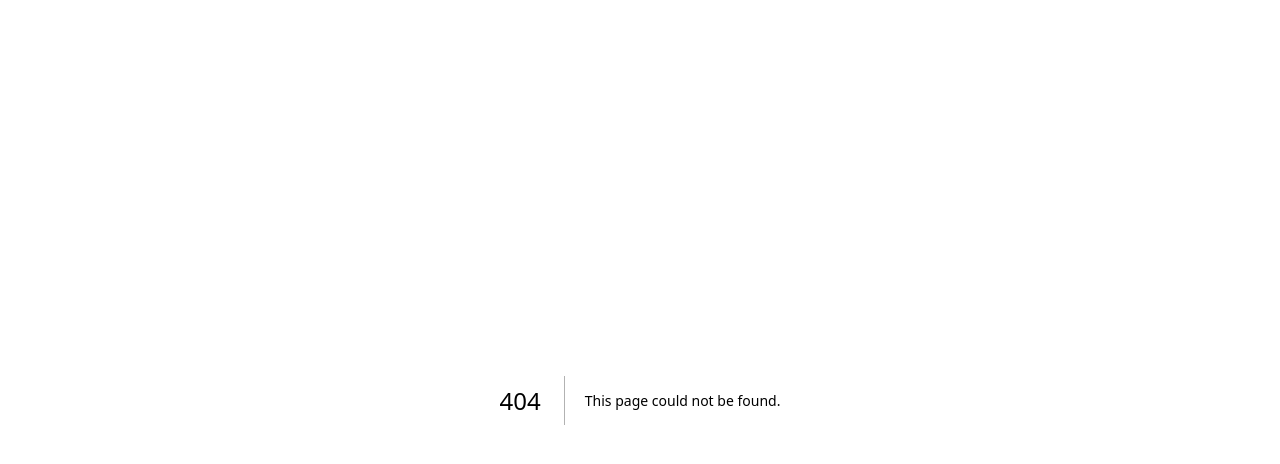
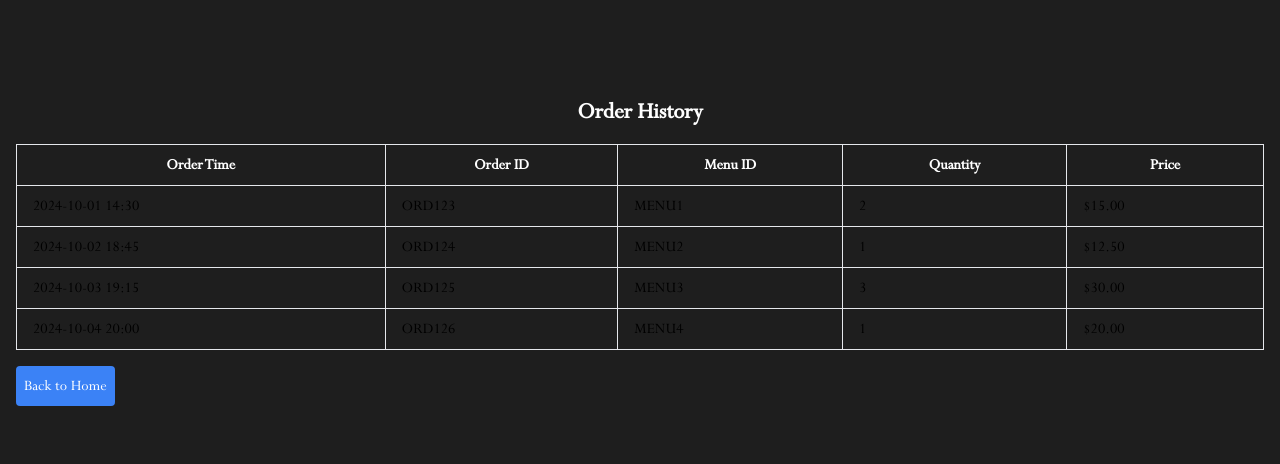
Before and after one commit to B1gdawg0/se-project-frontend, a Next.js app: page /history in a window 1280 px wide. Before the commit this address had no page. Shown: the top 464 px of the page. Built offline with nearby package versions, Linux system fonts and the light colour scheme.

Commit message:
Add Mockup History page

```diff
--- a/src/app/admin/instagram/page.js
+++ b/src/app/admin/instagram/page.js
@@ -27,7 +27,7 @@ export default function Instagram() {
     }, []);
 
     return (
-        <div className="bg-background w-screen h-screen flex justify-center items-start p-6">
+        <div className="bg-background w-screen  flex justify-center items-start p-6">
             <div className="grid grid-cols-1 sm:grid-cols-2 md:grid-cols-3 lg:grid-cols-4 gap-6 w-full max-w-6xl">
                 {instagram.map((item) => (
                     <div
@@ -36,9 +36,10 @@ export default function Instagram() {
                     >
                         <img
                             src={item.image}
-                            alt={item.ig_name}
+                            alt={item.image}
                             className="w-full h-full object-cover max-w-52 max-h-52 rounded-md shadow-2xl"
                             style={{ width: "200px", height: "200px" }} // Square dimensions
+
                         />
                         <div className="flex flex-col text-center mt-4">
                             <div className="text-main text-xl font-bold mb-2 break-words">
--- a/src/app/components/admin_navbar.jsx
+++ b/src/app/components/admin_navbar.jsx
@@ -47,7 +47,7 @@ export default function AdminNavbar() {
 
         {/* third section */}
         <div className="flex flex-row justify-between items-center w-[19rem] h-[6rem] text-white text-[1.125rem] flex-nowrap">
-          <div onClick={() => router.push("/homepage")} className="flex flex-row gap-2 justify-center items-center px-3 text-main transition-all hover:bg-main hover:text-background hover:cursor-pointer hover:text-[1.3rem] ml-auto mr-10">
+          <div onClick={() => { router.push("/homepage"), sessionStorage.removeItem("user") }} className="flex flex-row gap-2 justify-center items-center px-3 text-main transition-all hover:bg-main hover:text-background hover:cursor-pointer hover:text-[1.3rem] ml-auto mr-10">
             <CiBeerMugFull className="w-[1.23rem] h-[1.23rem]" />
             LOGOUT
           </div>
--- a/src/app/components/navbar.jsx
+++ b/src/app/components/navbar.jsx
@@ -1,7 +1,7 @@
 'use client'
-import { useState } from 'react';
+import { useEffect, useState } from 'react';
 import DotDivider from "./dot_divider";
-import localFont from 'next/font/local'
+import localFont from 'next/font/local';
 import { CiBeerMugFull } from "react-icons/ci";
 import { BsFillTelephoneFill } from "react-icons/bs";
 import { FaMapMarkerAlt, FaClock } from "react-icons/fa";
@@ -9,19 +9,32 @@ import { MdMail } from "react-icons/md";
 import { useRouter } from "next/navigation";
 import { Menu, X } from "lucide-react";
 
-const perpetuaReg = localFont({ src: '../fonts/perpetua.ttf' })
+const perpetuaReg = localFont({ src: '../fonts/perpetua.ttf' });
 
 export default function Navbar() {
   const router = useRouter();
   const [isMenuOpen, setIsMenuOpen] = useState(false);
+  const [isLogin, setIsLogin] = useState(false);
 
   const toggleMenu = () => {
     setIsMenuOpen(!isMenuOpen);
   };
 
+  const handleLogout = () => {
+    sessionStorage.removeItem("user");
+    setIsLogin(false);
+  };
+
+  useEffect(() => {
+    const user = sessionStorage.getItem("user");
+    if (user) {
+      setIsLogin(true);
+    }
+  }, []);
+
   return (
     <div className={`font-${perpetuaReg} w-full flex flex-col justify-between bg-background`}>
-      {/* upper section */}
+      {/* Upper section */}
       <div className="hidden lg:flex flex-row justify-between items-center mx-4 mt-2 h-8">
         <div className="flex justify-center items-center flex-row gap-4 lg:gap-10">
           <div className="flex flex-row gap-2 items-center text-sm text-white">
@@ -68,8 +81,8 @@ export default function Navbar() {
           <button onClick={() => router.push("/review")} className="p-4 hover:bg-main hover:text-background">
             REVIEW
           </button>
-          <button onClick={() => router.push("/login")} className="p-4 hover:bg-main hover:text-background">
-            SIGN IN
+          <button onClick={isLogin ? handleLogout : () => router.push("/login")} className="p-4 hover:bg-main hover:text-background">
+            {isLogin ? "LOGOUT" : "SIGN IN"}
           </button>
           <button
             onClick={() => router.push("/reservation")}
@@ -104,8 +117,8 @@ export default function Navbar() {
           </button>
 
           <div className="hidden lg:flex flex-row justify-between w-76 h-24 text-white text-lg">
-            <button onClick={() => router.push("/login")} className="flex justify-center items-center px-4 hover:text-main">
-              SIGN IN
+            <button onClick={isLogin ? handleLogout : () => router.push("/login")} className="flex justify-center items-center px-4 hover:text-main">
+              {isLogin ? "LOGOUT" : "SIGN IN"}
             </button>
             <button
               onClick={() => router.push("/reservation")}
--- a/src/app/dashboard/page.jsx
+++ b/src/app/dashboard/page.jsx
@@ -1,6 +1,9 @@
 'use client'
+
+import { useRouter } from "next/navigation";
+
 export default function Dashboard() {
-
+    const router = useRouter();
 
 
     return (
@@ -11,18 +14,18 @@ export default function Dashboard() {
                     {/* Spinning Wheel Section */}
                     <button
                         className="relative flex flex-col justify-center items-center h-full w-full sm:w-1/3 p-5 text-white text-[2.5rem] font-medium hover:text-white hover:bg-background transition duration-300"
-                        onClick={() => console.log("Spinning Wheel clicked")}
+                        onClick={() => router.push("/history")}
                     >
                         <div className="absolute inset-0 bg-bottom opacity-20 grayscale hover:opacity-50 hover:grayscale-0 transition-all duration-500 sm:bg-[url('../images/ArcadeSign.jpg')] rounded-lg"></div>
                         <div className="relative z-10 pointer-events-none hover:shadow-[0px_0px_10px_rgba(0,0,0,0.8)]">
-                            Spinning Wheel
+                            History
                         </div>
                     </button>
 
                     {/* Order Drinks Section */}
                     <button
                         className="relative flex flex-col justify-center items-center h-full w-full sm:w-1/3 p-5 text-white text-[2.5rem] font-medium hover:text-white hover:scale-105 hover:bg-background transition duration-300"
-                        onClick={() => console.log("Order Drinks clicked")}
+                        onClick={() => router.push("/order")}
                     >
                         <div className="absolute inset-0 bg-left opacity-20 grayscale hover:opacity-50 hover:grayscale-0 transition-all duration-500 sm:bg-[url('../images/GoodVibesSign.jpg')] rounded-lg"></div>
                         <div className="relative z-10 pointer-events-none hover:shadow-[0px_0px_10px_rgba(0,0,0,0.8)]">
@@ -33,7 +36,7 @@ export default function Dashboard() {
                     {/* Request Song Section */}
                     <button
                         className="relative flex flex-col justify-center items-center h-full w-full sm:w-1/3 p-5 text-white text-[2.5rem] font-medium hover:text-white hover:scale-105 hover:bg-background transition duration-300"
-                        onClick={() => console.log("Request Song clicked")}
+                        onClick={() => router.push("/request")}
                     >
                         <div className="absolute inset-0  bg-top opacity-20 grayscale hover:opacity-50 hover:grayscale-0 transition-all duration-500 sm:bg-[url('../images/EatDrinkNeon.jpg')] rounded-lg"></div>
                         <div className="relative z-10 pointer-events-none hover:shadow-[0px_0px_10px_rgba(0,0,0,0.8)]">
--- /dev/null
+++ b/src/app/history/page.jsx
@@ -0,0 +1,77 @@
+'use client'
+import { useEffect, useState } from 'react';
+import { useRouter } from 'next/navigation';
+
+const OrderHistory = () => {
+    const [orderHistory, setOrderHistory] = useState([]);
+    const router = useRouter();
+
+    // Mock fetch function simulating data retrieval from an API
+    const fetchOrderHistory = async () => {
+        // Simulated response data
+        const data = [
+            { o_time: '2024-10-01 14:30', o_id: 'ORD123', m_id: 'MENU1', l_quantity: 2, l_price: 15.00 },
+            { o_time: '2024-10-02 18:45', o_id: 'ORD124', m_id: 'MENU2', l_quantity: 1, l_price: 12.50 },
+            { o_time: '2024-10-03 19:15', o_id: 'ORD125', m_id: 'MENU3', l_quantity: 3, l_price: 30.00 },
+            { o_time: '2024-10-04 20:00', o_id: 'ORD126', m_id: 'MENU4', l_quantity: 1, l_price: 20.00 },
+        ];
+
+        // Simulate a network delay
+        return new Promise((resolve) => {
+            setTimeout(() => {
+                resolve(data);
+            }, 1000);
+        });
+    };
+
+    useEffect(() => {
+        const getOrderHistory = async () => {
+            const orders = await fetchOrderHistory();
+            setOrderHistory(orders);
+        };
+
+        getOrderHistory();
+    }, []);
+
+    return (
+        <div className="bg-background w-screen min-h-screen  h-full p-4">
+            <h1 className="text-2xl text-center mt-20 text-white font-bold mb-4">Order History</h1>
+            <table className="min-w-full bg-background border border-gray-300">
+                <thead>
+                    <tr className="bg-main-100 text-white">
+                        <th className="border px-4 py-2">Order Time</th>
+                        <th className="border px-4 py-2">Order ID</th>
+                        <th className="border px-4 py-2">Menu ID</th>
+                        <th className="border px-4 py-2">Quantity</th>
+                        <th className="border px-4 py-2">Price</th>
+                    </tr>
+                </thead>
+                <tbody>
+                    {orderHistory.length === 0 ? (
+                        <tr>
+                            <td colSpan="5" className="border text-center px-4 py-2">Loading...</td>
+                        </tr>
+                    ) : (
+                        orderHistory.map((order, index) => (
+                            <tr key={index}>
+                                <td className="border px-4 py-2">{order.o_time}</td>
+                                <td className="border px-4 py-2">{order.o_id}</td>
+                                <td className="border px-4 py-2">{order.m_id}</td>
+                                <td className="border px-4 py-2">{order.l_quantity}</td>
+                                <td className="border px-4 py-2">${order.l_price.toFixed(2)}</td>
+                            </tr>
+                        ))
+                    )}
+                </tbody>
+            </table>
+            <button
+                onClick={() => router.push("/dashboard")}
+                className="mt-4 p-2 bg-blue-500 text-white rounded"
+            >
+                Back to Home
+            </button>
+        </div>
+    );
+};
+
+export default OrderHistory;
--- a/src/app/order/page.tsx
+++ b/src/app/order/page.tsx
@@ -50,7 +50,7 @@ export default function Page() {
     <div className="w-screen min-h-screen bg-background text-white p-4 sm:p-8">
       {/* Header */}
       <div className="flex justify-between items-center mb-6">
-        <button onClick={() => router.push("/homepage")}>
+        <button onClick={() => router.push("/dashboard")}>
           <Back />
         </button>
         <Grape />
@@ -64,12 +64,20 @@ export default function Page() {
 
       {/* Menu */}
       <div className="my-8 p-4 sm:p-8 border-main border border-solid rounded-lg">
-        {error && <div className="text-red-500">{error}</div>} {/* Display error message if any */}
+        {error && <div className="text-red-500">{error}</div>}{" "}
+        {/* Display error message if any */}
         {menuItems.length > 0 ? (
           <div className="grid grid-cols-1 sm:grid-cols-2 md:grid-cols-3 lg:grid-cols-4 xl:grid-cols-5 gap-4">
             {menuItems.map((item) => (
               <div key={item.m_id} onClick={() => handleClick(item)}>
-                <OrderCard product={{id:item.m_id, price: item.m_price, description: item.m_description, url: item.m_url }} />
+                <OrderCard
+                  product={{
+                    id: item.m_id,
+                    price: item.m_price,
+                    description: item.m_description,
+                    url: item.m_url,
+                  }}
+                />
               </div>
             ))}
           </div>
@@ -87,7 +95,11 @@ export default function Page() {
                 <Back />
               </button>
             </div>
-            <AddProductProduct menu={menu} setIsClick={setIsClick} calculateCartItems={calculateCartItems}/>
+            <AddProductProduct
+              menu={menu}
+              setIsClick={setIsClick}
+              calculateCartItems={calculateCartItems}
+            />
           </div>
         </div>
       )}
```
Also changed, not shown: src/app/(have-header)/reservation/page.jsx (+8 -7 lines).
